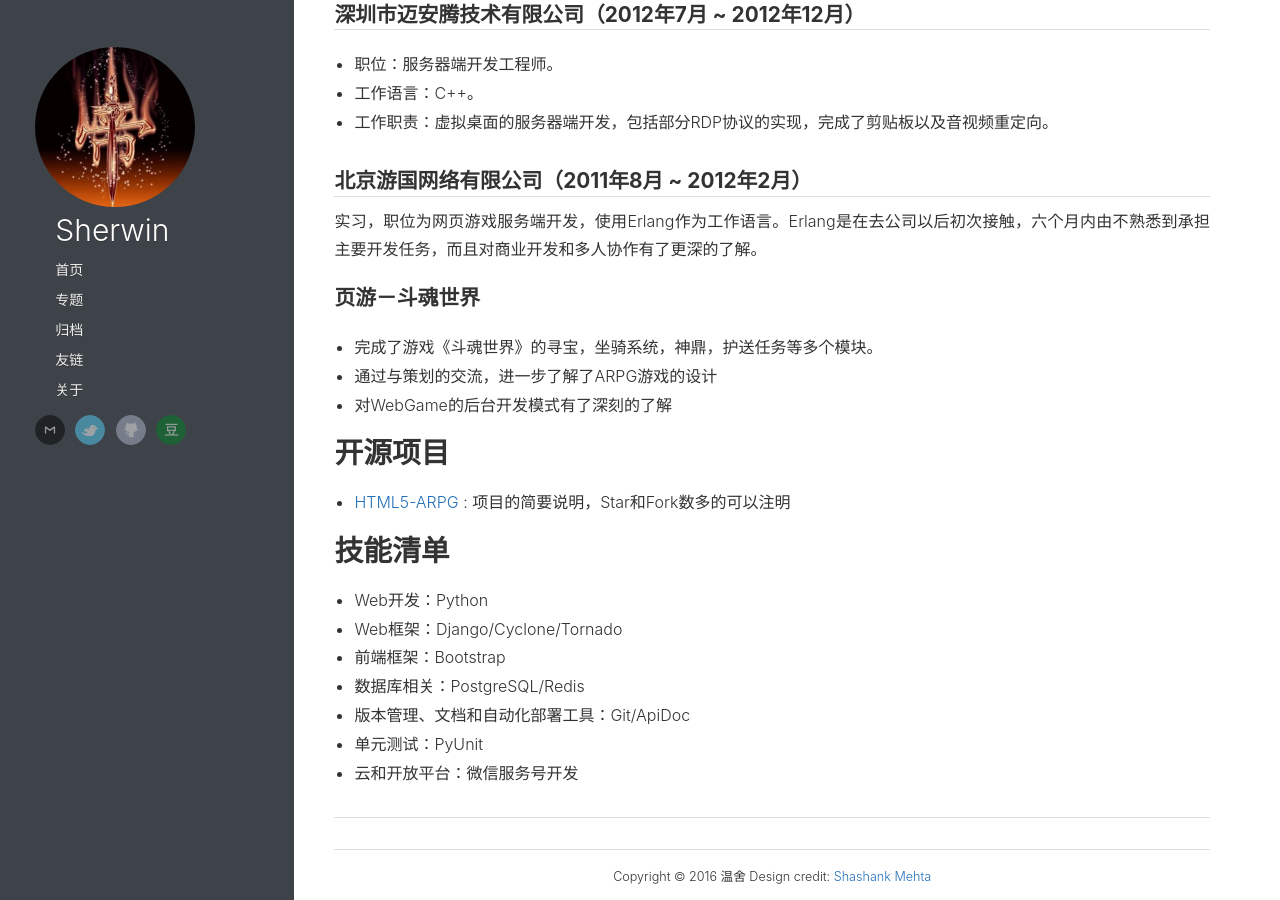
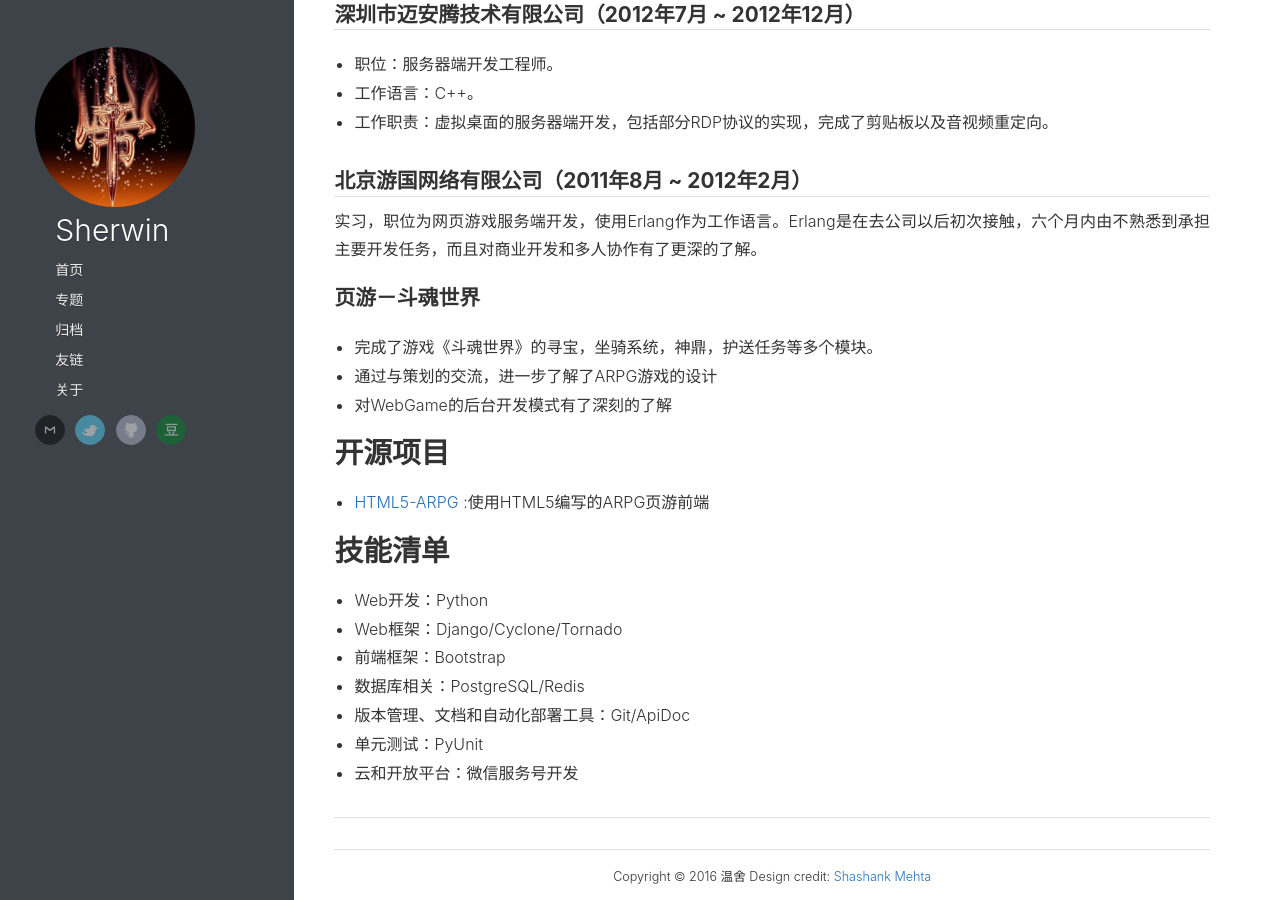
Before and after one commit to sherwinkoo/sherwinkoo.github.com, a Jekyll site: the page built from about.md, in a window 1280 px wide and 900 px high, scrolled down 1846 px. Built offline with Jekyll 4.4.1, drawn with Linux system fonts in a browser that asks for light colours; nearby versions of some CDN libraries.

Commit message:
FIX: about me

```diff
--- a/about.md
+++ b/about.md
@@ -76,7 +76,7 @@ permalink: /about/
 
 
 # 开源项目
- - [HTML5-ARPG](http://github.com/sherwinkoo/html5-arpg-game) : 项目的简要说明，Star和Fork数多的可以注明
+- [HTML5-ARPG](http://github.com/sherwinkoo/html5-arpg-game) :使用HTML5编写的ARPG页游前端
 
 
 # 技能清单
```
